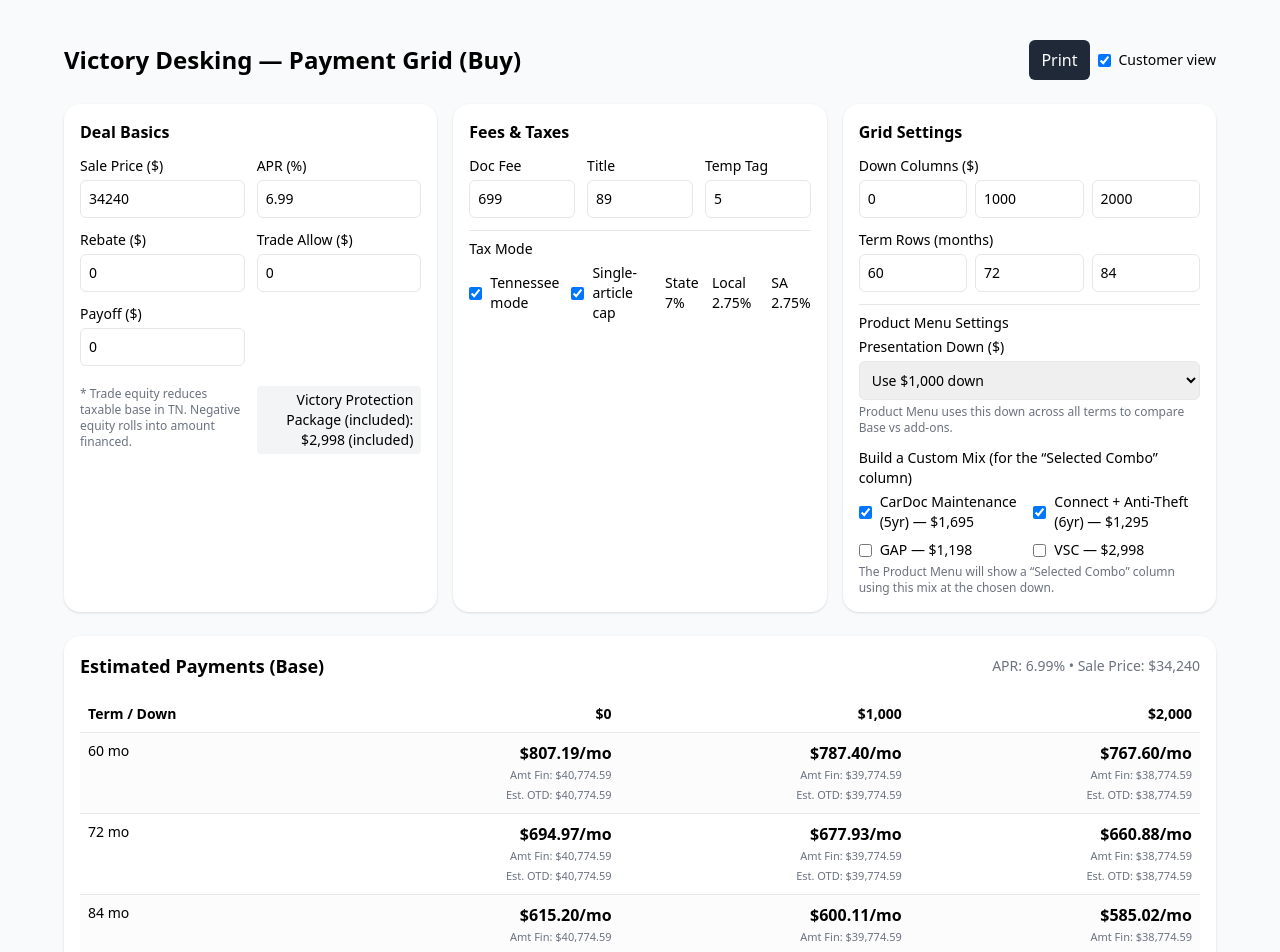
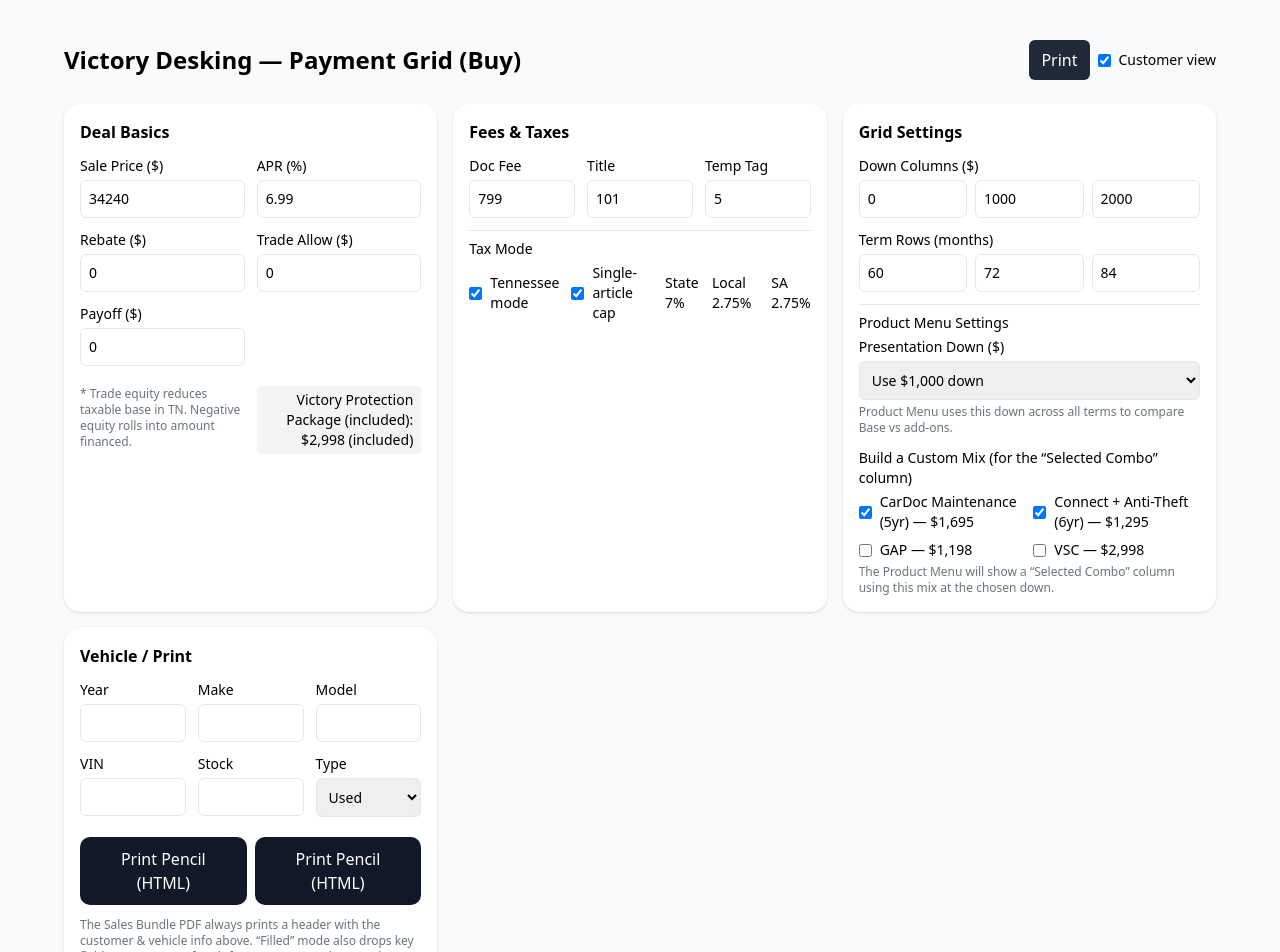
Before and after one commit to 1pocket/deskingapp, a Next.js app: page / in a window 1280 px wide. Shown: the top 952 px of the page. Built offline with nearby package versions, Linux system fonts and the light colour scheme.

Commit message:
Update index.js

```diff
--- a/pages/index.js
+++ b/pages/index.js
@@ -1,5 +1,10 @@
 // pages/index.js
 import { useMemo, useRef, useState, useEffect } from "react";
+import dynamic from "next/dynamic";
+
+// Load print buttons client-side (they use localStorage/window)
+const PrintBundleButton = dynamic(() => import("../src/components/PrintBundleButton"), { ssr: false });
+const PrintPencilButton = dynamic(() => import("../src/components/PrintPencilButton"), { ssr: false });
 
 /* ---------- FINANCE MATH ---------- */
 // Monthly payment: PMT = r*PV / (1 - (1+r)^-n), r = APR/12
@@ -212,8 +217,8 @@
   const tradeEquity = Math.max(tradeAllowance - payoff, 0);
 
   // Fees & required package (included on all vehicles)
-  const [docFee, setDocFee] = useState(699); // adjust default here if needed
-  const [titleFee, setTitleFee] = useState(89);
+  const [docFee, setDocFee] = useState(799); // ← default updated
+  const [titleFee, setTitleFee] = useState(101); // ← default updated (Tag/Title)
   const [tempTag, setTempTag] = useState(5);
   const [protectionPkgName] = useState("Victory Protection Package (included)");
   const [protectionPkgAmt] = useState(2998); // INCLUDED addendum
@@ -249,6 +254,14 @@
   const [agreedTerm, setAgreedTerm] = useState(72);
   const [agreedSigData, setAgreedSigData] = useState("");
   const [agreedOption, setAgreedOption] = useState("combo"); // base | maint | connect | gap | vsc | full | combo
+
+  // Vehicle identifiers (for print headers)
+  const [year, setYear] = useState("");
+  const [make, setMake] = useState("");
+  const [model, setModel] = useState("");
+  const [vin, setVin] = useState("");
+  const [stock, setStock] = useState("");
+  const [newOrUsed, setNewOrUsed] = useState("Used");
 
   function updateTerm(i, v) {
     const copy = [...terms];
@@ -360,6 +373,21 @@
     isTNMode, tnCapEnabled, stateRate, localRate, singleArticleRate,
     selMaint, selConnect, selGap, selVsc
   ]);
+
+  // Build the "pencil" snapshot for printing features
+  const pencil = useMemo(() => {
+    const first = (custName || "").trim().split(" ")[0] || "";
+    const last = (custName || "").trim().split(" ").slice(1).join(" ");
+    return {
+      deal: { year, make, model, vin, stock, newOrUsed },
+      customer: {
+        firstName: first,
+        lastName: last,
+        cell: custPhone || "",
+        email: custEmail || "",
+      },
+    };
+  }, [year, make, model, vin, stock, newOrUsed, custName, custPhone, custEmail]);
 
   return (
     <div className="min-h-screen bg-gray-50 px-6 py-10">
@@ -539,6 +567,50 @@
                 </p>
               </div>
             </div>
+          </div>
+
+          {/* Vehicle / Print */}
+          <div className="bg-white rounded-2xl shadow p-4 space-y-3">
+            <h2 className="font-semibold">Vehicle / Print</h2>
+            <div className="grid grid-cols-3 gap-3">
+              <label className="text-sm">
+                <div className="font-medium">Year</div>
+                <input className="mt-1 w-full rounded-md border p-2" value={year} onChange={(e)=>setYear(e.target.value)} />
+              </label>
+              <label className="text-sm">
+                <div className="font-medium">Make</div>
+                <input className="mt-1 w-full rounded-md border p-2" value={make} onChange={(e)=>setMake(e.target.value)} />
+              </label>
+              <label className="text-sm">
+                <div className="font-medium">Model</div>
+                <input className="mt-1 w-full rounded-md border p-2" value={model} onChange={(e)=>setModel(e.target.value)} />
+              </label>
+              <label className="text-sm">
+                <div className="font-medium">VIN</div>
+                <input className="mt-1 w-full rounded-md border p-2" value={vin} onChange={(e)=>setVin(e.target.value)} />
+              </label>
+              <label className="text-sm">
+                <div className="font-medium">Stock</div>
+                <input className="mt-1 w-full rounded-md border p-2" value={stock} onChange={(e)=>setStock(e.target.value)} />
+              </label>
+              <label className="text-sm">
+                <div className="font-medium">Type</div>
+                <select className="mt-1 w-full rounded-md border p-2" value={newOrUsed} onChange={(e)=>setNewOrUsed(e.target.value)}>
+                  <option>Used</option>
+                  <option>New</option>
+                </select>
+              </label>
+            </div>
+
+            <div className="flex items-center gap-2 pt-2">
+              <PrintBundleButton state={pencil} />
+              <PrintPencilButton state={pencil} />
+            </div>
+
+            <p className="text-xs text-gray-500">
+              The Sales Bundle PDF always prints a header with the customer & vehicle info above.
+              “Filled” mode also drops key fields onto page 1 of each form (you can nudge coords later).
+            </p>
           </div>
         </div>
 
```
